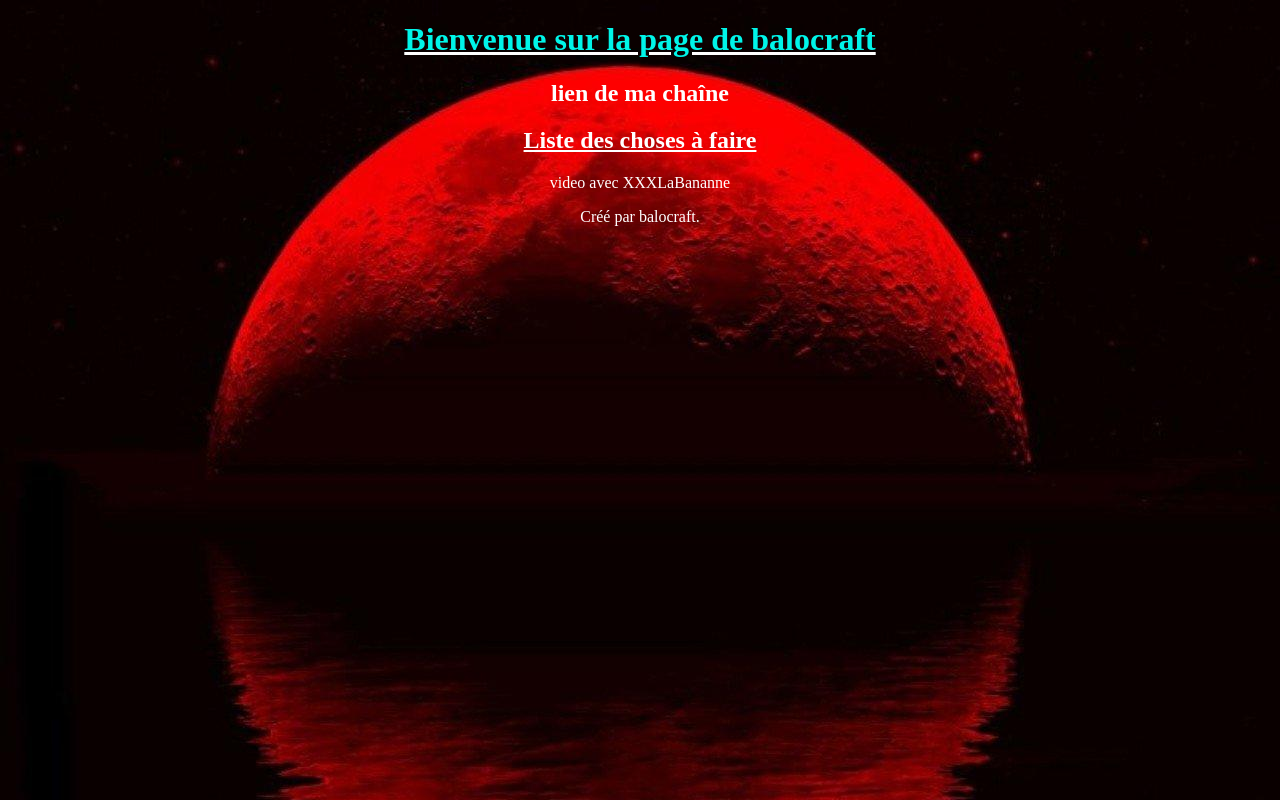
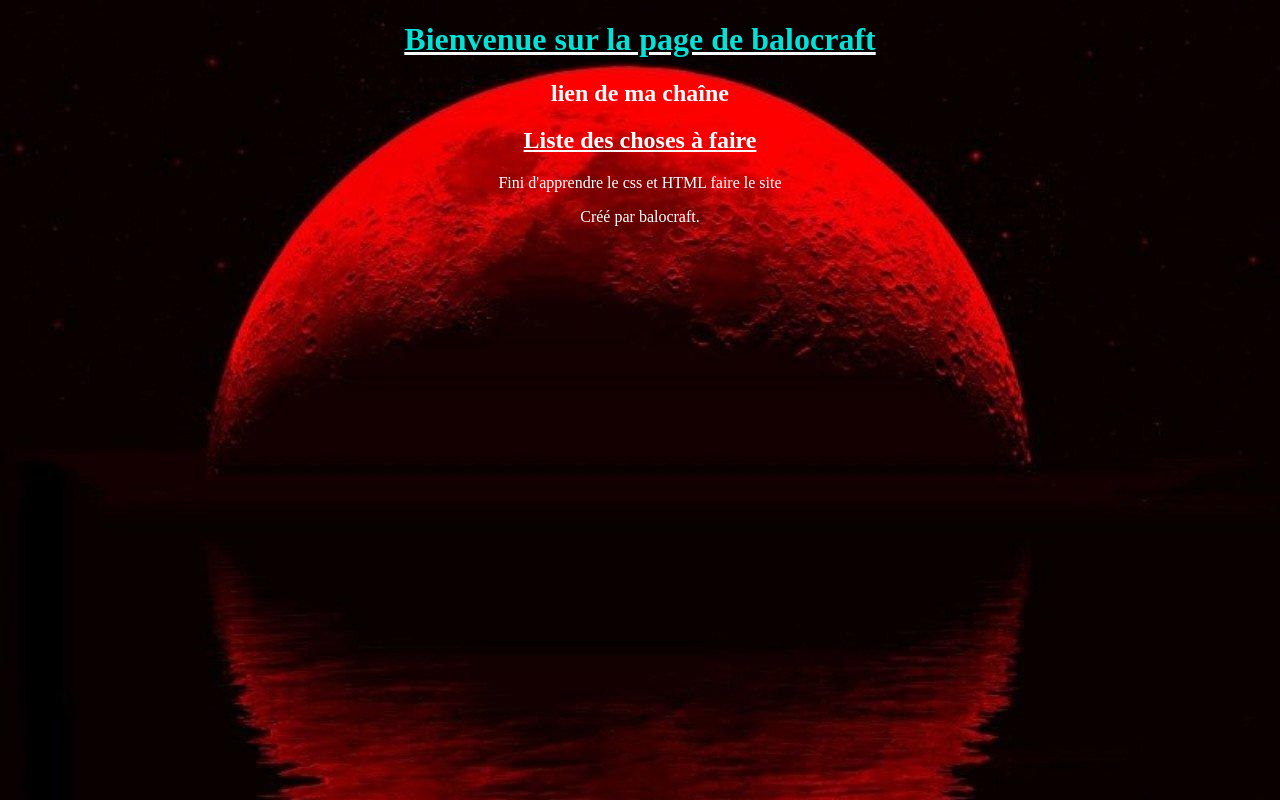
Before and after one commit to balocraft/balocraft.github.io, a plain HTML site: page index.html in a window 1280 px wide. Drawn offline with Linux system fonts and the light colour scheme.

Commit message:
mise a jour

```diff
--- a/index.html
+++ b/index.html
@@ -18,7 +18,8 @@
 
         <section>
             <h2 id="maList">Liste des choses à faire</h2>
-                <p>video avec XXXLaBananne
+                <p>Fini d'apprendre le css et HTML
+                    faire le site
         </section>
     </main>
 
--- a/style.css
+++ b/style.css
@@ -10,7 +10,7 @@ body{
 }
 #titre{
     text-decoration: underline;
-    color: rgb(0, 245, 233);
+    color: rgb(3, 226, 215);
     text-decoration-color: white;
 }
 .lien{
```
